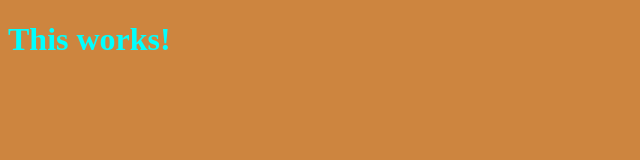
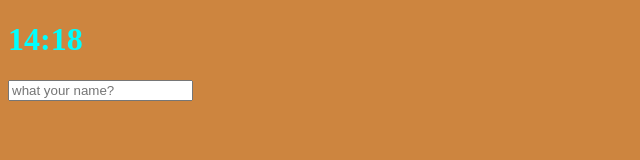
Before and after one commit to err2083/momentum, a plain HTML site: page index.html in a window 1280 px wide. Shown: the whole page, without its empty margins (0-640 px from the left). Drawn offline with Linux system fonts and the light colour scheme.

Commit message:
timer and greeting

```diff
--- a/index.html
+++ b/index.html
@@ -6,8 +6,15 @@
     <link rel="stylesheet" href="style.css">
 </head>
 <body>
-    <h1>This works!</h1>
+    <div class="js-clock">
+        <h1>00:00</h1>
+    </div>
+    <form class="js-greeting-form form">
+        <input type="text" placeholder="what your name?" />
+    </form>
+    <h4 class="js-greeting greeting"></h4>
 
-    <script src="timer.js"></script>
+    <script src="js/timer.js"></script>
+    <script src="js/greeting.js"></script>
 </body>
 </html>
--- /dev/null
+++ b/js/greeting.js
@@ -0,0 +1,41 @@
+const greetContainer = document.querySelector('.js-greeting-form');
+const inputBox = greetContainer.querySelector('input');
+const greeting = document.querySelector('.js-greeting');
+
+const USER_NAME = 'currentName';
+const SHOWING = 'showing';
+
+function paintGreeting(name) {
+    greetContainer.classList.remove(SHOWING);
+    greeting.classList.add(SHOWING);
+    greeting.innerText = `Hello ${name}`;
+}
+
+function saveName(name) {
+    localStorage.setItem(USER_NAME, name);
+}
+
+function askName() {
+    greetContainer.classList.add(SHOWING);
+    greetContainer.addEventListener('submit', function(event){
+        event.preventDefault();
+        const currentValue = inputBox.value;
+        paintGreeting(currentValue);
+        saveName(currentValue);
+    })
+}
+
+function loadName() {
+    const currentName = localStorage.getItem(USER_NAME);
+    if (currentName !== null) {
+        paintGreeting(currentName);
+    } else {
+        askName();
+    }
+}
+
+function init() {
+    loadName();
+}
+
+init();
--- /dev/null
+++ b/js/timer.js
@@ -0,0 +1,16 @@
+const timerContainer = document.querySelector('.js-clock');
+const timerText = timerContainer.querySelector('h1');
+
+function getTime() {
+    const date = new Date();
+    const hours = date.getHours();
+    const minutes = date.getMinutes();
+    timerText.innerText = `${hours < 10 ? `0${hours}` : hours}:${minutes < 10 ? `0${minutes}` : minutes}`;
+}
+
+function init(){
+    getTime();
+    setInterval(getTime, 1000);
+}
+
+init();
--- a/style.css
+++ b/style.css
@@ -5,3 +5,12 @@ body{
 h1{
     color: aqua;
 }
+
+.form,
+.greeting{
+    display: none;
+}
+
+.showing{
+    display: block;
+}
```
Also changed, not shown: timer.js (deleted).
